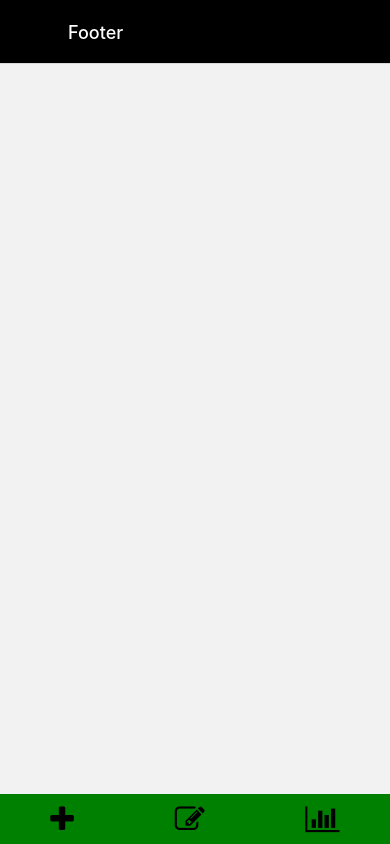
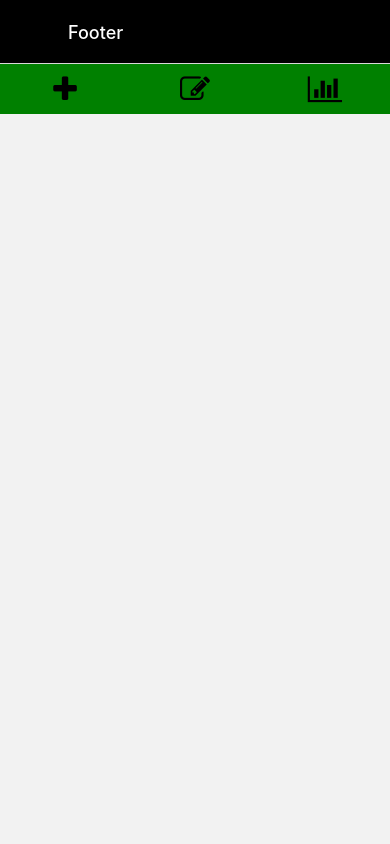
Before and after one commit to kbb0135/mobiile-app, a React Native app: screen /Footer in a window 390 px wide. Built offline with nearby package versions, Linux system fonts and the light colour scheme.

Commit message:
Front end added for add expense

```diff
--- a/AddExpense.js
+++ b/AddExpense.js
@@ -1,15 +1,232 @@
 
-import React from 'react'
-import { Text, View } from 'react-native'
+import React, { useState } from 'react'
+import { Alert, Image, ImageBackground, StyleSheet, ActivityIndicator, Text, TextInput, View } from 'react-native'
+import { auth, db } from "./firebase";
+import { doc, setDoc } from 'firebase/firestore';
 import Footer from './Footer'
 import HeaderBar from './HeaderBar'
+import { Picker } from '@react-native-picker/picker';
+import { TouchableOpacity } from 'react-native';
 
 export default function AddExpense() {
+  const [firstName, onChangeFirstName] = useState("")
+  const [lastName, onChangeLastName] = useState("")
+  const [email, onChangeEmail] = useState("")
+  const [password, onChangePassword] = useState("")
+  const [spinner, setSpinner] = useState(false)
+  const emailPattern = /^[\w.-]+@(gmail\.com|hotmail\.com|yahoo\.com|outlook\.com)$/i;
+  const [category, setCategory] = useState('Select Category');
+  const [savedCategory, setSavedCategory] = useState('');
+  const [pickerVisible, setPickerVisible] = useState(false); // State to manage Picker visibility
+
+  const handleCategoryChange = (itemValue) => {
+    setCategory(itemValue);
+    setPickerVisible(false); // Close the Picker after selecting an item
+  };
+
+  const handleSaveCategory = () => {
+    setSavedCategory(category);
+  };
+
+  const handleClick = async () => {
+    try {
+      if (firstName === "") {
+        Alert.alert("Please enter valid name")
+      }
+      else if (lastName === "") {
+        Alert.alert("Please enter valid last name.")
+      }
+      else if (!emailPattern.test(email)) {
+        Alert.alert("Please ebter valid email")
+      }
+      else if (password.length < 6) {
+        Alert.alert("Please enter valid password")
+      }
+      else {
+        setSpinner(true)
+
+      }
+    }
+    catch (error) {
+      handleToast(error.message)
+    }
+
+  }
   return (
-    <View>
-        <HeaderBar />
-        <Text>Add Expense</Text>
+    <ImageBackground style={styles.welcomeImage} source={require('./Images/LogoDesign.jpg')}>
+      <HeaderBar />
+      <View style={styles.signUpContainer}>
+        <Text style={styles.signUpText}>Expense Name</Text>
+        <TextInput
+          style={styles.input}
+          onChangeText={onChangeFirstName}
+          value={firstName}
+        />
+
+        <View style={styles.categoryContainer}>
+          <Text style={styles.signUpText}>Category</Text>
+          <TouchableOpacity
+            onPress={() => setPickerVisible(true)} // Show the Picker on press
+            style={styles.categoryPickerContainer}
+          >
+            <Text style={styles.picker}>{category}</Text>
+          </TouchableOpacity>
+          {pickerVisible && ( // Render Picker only when pickerVisible is true
+            <Picker
+              selectedValue={category}
+              onValueChange={handleCategoryChange}
+              style={styles.picker}
+              itemStyle={styles.pickerItem}
+            >
+              <Picker.Item label="Select Category" value="Select Category" color="white" />
+              <Picker.Item label="Food" value="Food" color="white" />
+              <Picker.Item label="Grocery" value="Grocery" color="white" />
+              <Picker.Item label="Bills" value="Bills" color="white" />
+              <Picker.Item label="Outdoor Expenses" value="Outdoor Expenses" color="white" />
+              <Picker.Item label="Shopping" value="Shopping" color="white" />
+              <Picker.Item label="Remitance" value="Remitance" color="white" />
+              <Picker.Item label="Gas" value="Gas" color="white" />
+              <Picker.Item label="Car-Maintenance" value="Car-Maintenance" color="white" />
+              <Picker.Item label="Rent" value="Rent" color="white" />
+              <Picker.Item label="Interest Charged" value="Interest Charged" color="white" />
+              <Picker.Item label="Ride" value="Ride" color="white" />
+              <Picker.Item label="Others" value="Others" color="white" />
+            </Picker>
+          )}
+          <TouchableOpacity onPress={handleSaveCategory} style={styles.button}>
+            <Text style={styles.buttonText}>Save Category</Text>
+          </TouchableOpacity>
+          <Text style={styles.savedCategoryText}>Saved Category: {savedCategory}</Text>
+        </View>
+        <Text style={styles.signUpText}>Price</Text>
+        <TextInput
+          style={styles.input}
+          onChangeText={onChangeEmail}
+          value={email}
+        />
+
+
+        <View style={styles.signUpButton}>
+          <View style={styles.signUpButtons}><Text style={styles.signUpInfo} onPress={async () => handleClick()}>Add Expense
+            {
+              spinner ? (
+                <>
+                  <ActivityIndicator size="small" color="#0000ff" />
+                </>
+              ) : (
+                <>
+                </>
+              )
+            }
+          </Text></View>
+        </View>
+
+      </View >
+      <View style={styles.footerWrap}>
         <Footer />
-    </View>
+      </View>
+
+
+    </ImageBackground>
+
   )
 }
+const styles = StyleSheet.create({
+  welcomeImage: {
+    flex: 1,
+  },
+  loginButtons: {
+    width: "100%",
+    height: 60,
+    backgroundColor: "#72B8EC"
+  },
+  signUpButtons: {
+    width: "30%",
+    height: 40,
+    backgroundColor: "#CD8C28",
+    borderRadius: 20
+  },
+  headerContainer: {
+    color: "red",
+    position: "relative",
+    alignItems: "center",
+
+  },
+  ImageLogo: {
+    height: 120,
+    width: 120,
+    top: 10,
+    left: 145,
+    position: "absolute"
+  },
+  input: {
+    height: 40,
+    margin: 12,
+    borderWidth: 1,
+    padding: 10,
+    color: "white",
+    position: "relative",
+    fontSize: 13,
+    borderColor: "white"
+  },
+  signUpContainer: {
+    top: 110
+  },
+  signUpText: {
+    color: "white"
+  },
+  signUpInfo: {
+    fontSize: 20,
+
+    alignItems: "center",
+    textAlign: "center",
+    marginTop: 6,
+    color: "black"
+  },
+  signUpButton: {
+    justifyContent: "center",
+    alignItems: "center",
+  },
+  footerWrap: {
+    bottom: -295
+  },
+  categoryContainer: {
+    marginBottom: 20,
+  },
+  signUpText: {
+    fontSize: 18,
+    fontWeight: 'bold',
+    color: 'white', // Set text color to white
+    marginBottom: 5,
+  },
+  categoryPickerContainer: {
+    borderWidth: 1,
+    borderColor: 'gray',
+    paddingVertical: 10,
+    paddingHorizontal: 10,
+    marginBottom: 10,
+  },
+  picker: {
+    color: "white",
+    backgroundColor: "black" // Set picker text color to white
+  },
+  pickerItem: {
+    fontSize: 16,
+  },
+  button: {
+    backgroundColor: 'green',
+    paddingVertical: 10,
+    paddingHorizontal: 20,
+    borderRadius: 5,
+    marginBottom: 10,
+  },
+  buttonText: {
+    color: 'white', // Set button text color to white
+    fontSize: 16,
+  },
+  savedCategoryText: {
+    fontSize: 16,
+    color: 'white', // Set saved category text color to white
+  },
+
+})
--- a/Footer.js
+++ b/Footer.js
@@ -1,33 +1,65 @@
 import React, { useState } from 'react';
-import { View, TouchableOpacity, StyleSheet, Text, Dimensions } from 'react-native'; // Import Dimensions
+import { View, TouchableOpacity, StyleSheet, Text, Dimensions } from 'react-native';
 import { FontAwesome } from '@expo/vector-icons';
 import { useNavigation } from '@react-navigation/native';
 
 const Footer = () => {
     const navigation = useNavigation();
     const [showOptions, setShowOptions] = useState(false);
+    const [editOptions, setEditOptions] = useState(false);
+    const [showBar, setShowBar] = useState(false);
 
     const toggleOptions = () => {
+        setEditOptions(false)
+        setShowBar(false)
         setShowOptions(!showOptions);
     };
+    const toggleEdit =() => {
+        setShowOptions(false)
+        setShowBar(false)
+        setEditOptions(!editOptions);
+    }
+    const toggleBar= () => {
+        setEditOptions(false)
+        setShowOptions(false)
+        setShowBar(!showBar)
+    }
 
     return (
         <View style={styles.container}>
-            <TouchableOpacity onPress={() => toggleOptions()} style={styles.iconContainer}>
+            <View style={styles.iconContainer}>
+                <TouchableOpacity onPress={() => toggleOptions()}>
                     <FontAwesome name="plus" size={30} color="black" />
                 </TouchableOpacity>
+            </View>
             {showOptions && (
                 <View style={styles.optionsContainer}>
-                    <Text style={styles.optionTitle}>Add Expense</Text>
+                    <Text style={styles.optionTitle} onPress={() => navigation.navigate("AddExpense")}>Add Expense</Text>
                     <Text style={styles.optionTitle}>Add Saving</Text>
                 </View>
             )}
-            <TouchableOpacity onPress={() => navigation.navigate('AddExpense')} style={styles.iconContainer}>
+            <View style={styles.iconContainer}>
+                <TouchableOpacity onPress={() => toggleEdit()}>
                     <FontAwesome name="edit" size={30} color="black" />
                 </TouchableOpacity>
-            <TouchableOpacity onPress={() => navigation.navigate('AddExpense')} style={styles.iconContainer}>
+            </View>
+            {editOptions && (
+                <View style={styles.editContainer}>
+                    <Text style={styles.optionTitle}>Show Expense</Text>
+                    <Text style={styles.optionTitle}>Show Saving</Text>
+                </View>
+            )}
+            <View style={styles.iconContainer}>
+                <TouchableOpacity onPress={() => toggleBar()}>
                     <FontAwesome name="bar-chart" size={30} color="black" />
                 </TouchableOpacity>
+            </View>
+            {showBar && (
+                <View style={styles.barContainer}>
+                    <Text style={styles.optionTitle} onPress={() => navigation.navigate("AddExpense")}>Compare Expenses</Text>
+                    <Text style={styles.optionTitle}>Compare Savings</Text>
+                </View>
+            )}
         </View>
     );
 };
@@ -39,34 +71,55 @@ const styles = StyleSheet.create({
         alignItems: 'center',
         backgroundColor: 'green',
         paddingVertical: 10,
-        position: 'absolute', // Position the footer absolutely
-        bottom: 0, // Place it at the bottom of the screen
-        width: Dimensions.get('window').width, // Set width to screen width
+        position: 'fixed',
+        width: Dimensions.get('window').width,
+        zIndex:1
+
     },
     iconContainer: {
         paddingHorizontal: 10,
+        flex: 1,
+        alignItems: 'center',
     },
     optionsContainer: {
         position: 'absolute',
-        top: 0,
+        top: -120,
         backgroundColor: 'black',
         borderRadius: 5,
         padding: 10,
-        alignItems: 'center',
-        top: -110,
         left: 0,
-        borderWidth: 1, // Adding border width
-        borderColor: 'white', // Adding border color
+        borderWidth: 1,
+        borderColor: 'white',
+    },
+    editContainer: {
+        position: 'absolute',
+        top: -120,
+        backgroundColor: 'black',
+        borderRadius: 5,
+        padding: 10,
+        left: '33.333%',
+        borderWidth: 1,
+        borderColor: 'white',
+    },
+    barContainer: {
+        position: 'absolute',
+        top: -120,
+        backgroundColor: 'black',
+        borderRadius: 5,
+        padding: 10,
+        right: 0,
+        borderWidth: 1,
+        borderColor: 'white',
     },
     optionTitle: {
         fontSize: 16,
         marginBottom: 10,
         color: 'white',
-        paddingVertical: 8, // Add padding vertically
-        paddingHorizontal: 20, // Add padding horizontally
+        paddingVertical: 8,
+        paddingHorizontal: 20,
         borderRadius: 5,
-        backgroundColor: 'red', // Add background color
-        textAlign: 'center', // Center align text
+        backgroundColor: 'red',
+        textAlign: 'center',
         overflow: 'hidden',
     },
 });
--- a/HeaderBar.js
+++ b/HeaderBar.js
@@ -66,7 +66,7 @@ export default function HeaderBar({ }) {
         <View style={styles.optionsContainer}>
           {options.map(item => (
             <TouchableOpacity key={item.id} style={styles.optionItem}>
-              <Feather name={item.icon} size={20} color="black" />
+              <Feather name={item.icon} size={20} color="white" />
               <Text style={styles.optionTitle}>{item.title}</Text>
             </TouchableOpacity>
           ))}
@@ -80,9 +80,10 @@ const styles = StyleSheet.create({
   container: {
     flexDirection: 'row',
     alignItems: 'center',
-    backgroundColor: '#000000',
+    backgroundColor: 'green',
     paddingHorizontal: 10,
     paddingVertical: 5,
+    opacity:1
   },
   username: {
     color: 'white',
@@ -101,19 +102,23 @@ const styles = StyleSheet.create({
     position: 'absolute',
     top: 50, // Adjust the top position as needed
     right: 10,
-    backgroundColor: 'white',
+    backgroundColor: 'black',
     borderRadius: 5,
     elevation: 5,
+    opacity:1
   },
   optionItem: {
     flexDirection: 'row',
     alignItems: 'center',
     paddingVertical: 10,
     paddingHorizontal: 20,
+    color:"white"
   },
   optionTitle: {
     fontSize: 16,
     marginLeft: 10,
+    color:"white",
+    backgroundColor:"black"
   },
   headerText: {
     color: "white",
--- a/package.json
+++ b/package.json
@@ -10,6 +10,7 @@
   },
   "dependencies": {
     "@react-native-async-storage/async-storage": "^1.21.0",
+    "@react-native-picker/picker": "^2.6.1",
     "@react-navigation/native-stack": "^6.9.17",
     "expo": "~50.0.5",
     "expo-status-bar": "~1.11.1",
```
Also changed, not shown: Home.js (+11 -9 lines), 1 other file (tests, documents, lock files or other folders). Lines whose indentation alone changed are shown as unchanged.
